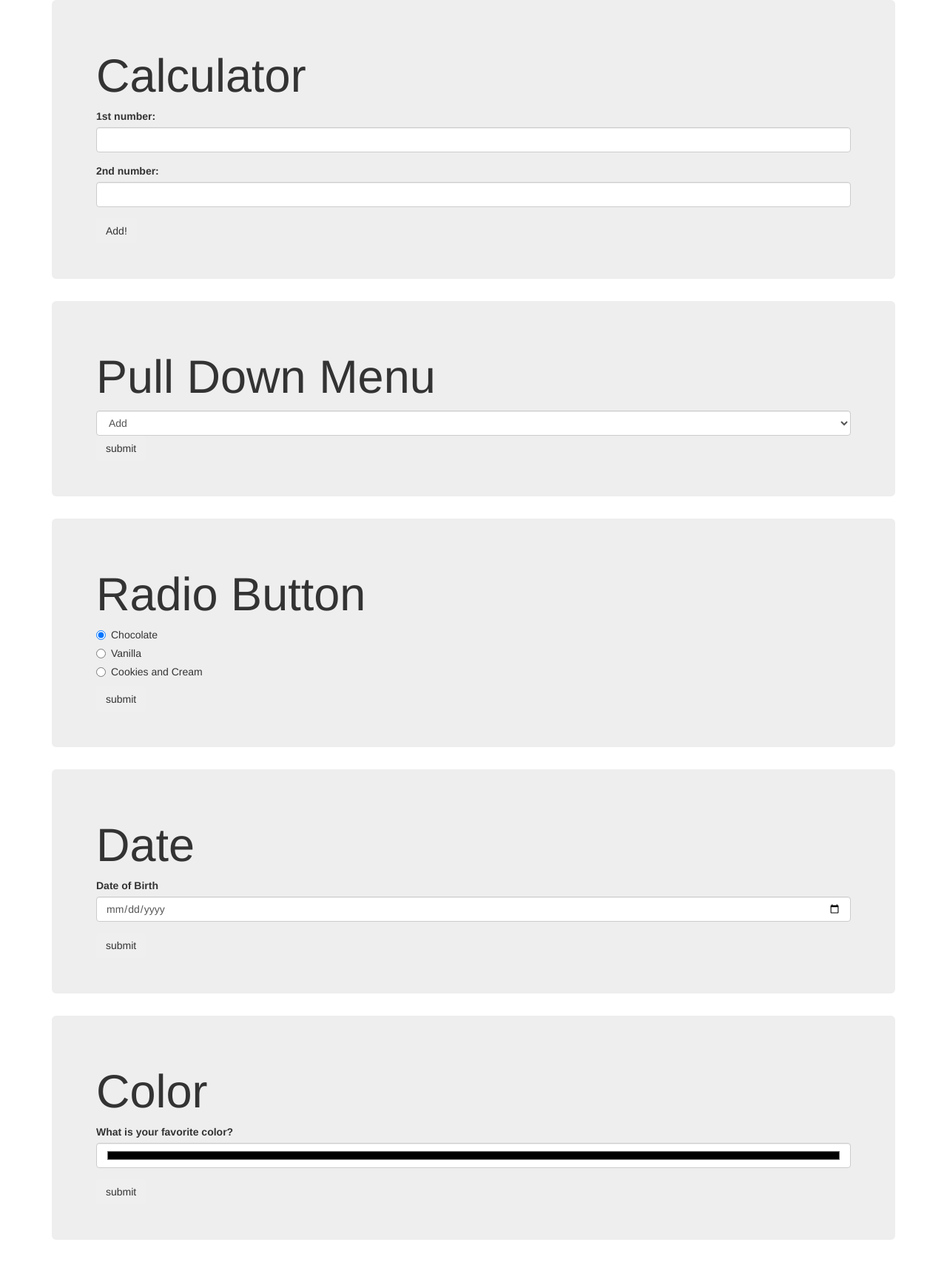
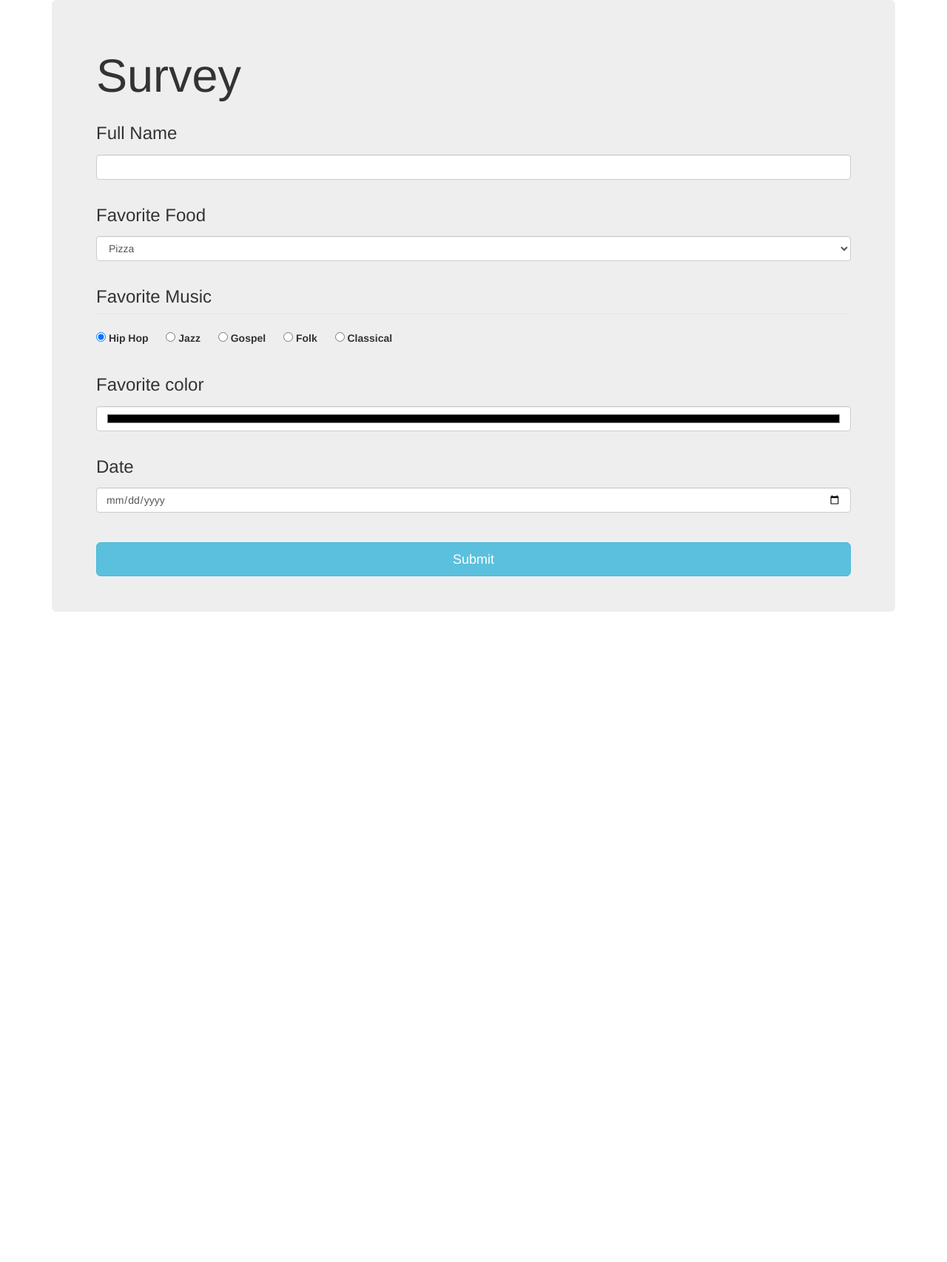
Before and after one commit to ericschoettle/survey, a plain HTML site: page index.html in a window 1280 px wide. Shown: the whole page at 74% size. After the commit the page ends 857 px from the top, so only its background shows below. Drawn offline with Linux system fonts and the light colour scheme.

Commit message:
add text, drop down, radio button, color, and date forms with accompanying javascript.

```diff
--- a/css/styles.css
+++ b/css/styles.css
@@ -0,0 +1,8 @@
+.form-check {
+  display: inline-block;
+  margin-right: 20px;
+}
+
+.btn {
+  margin-top: 40px;
+}
--- a/index.html
+++ b/index.html
@@ -2,100 +2,107 @@
 <html>
   <head>
     <meta charset="utf-8">
-    <link href="css/bootstrap.css" rel="stylesheet" type="text/css">
-    <link href="css/styles.css" rel="stylesheet" type="text/css">
-    <script src="js/jquery-3.2.0.js"></script>
-    <script src="js/scripts.js"></script>
-    <title></title>
+    <title>Survey</title>
+    <link rel="stylesheet" href="css/bootstrap.css">
+    <link rel="stylesheet" href="css/styles.css" media="screen" title="no title" charset="utf-8">
+    <script type="text/javascript" src="js/jquery-3.2.0.js"></script>
+    <script type="text/javascript" src="js/scripts.js"></script>
   </head>
   <body>
     <div class="container">
       <div class="jumbotron">
-        <h1>Calculator</h1>
-        <form id="add">
+        <h1>Survey</h1>
+        <form id="survey">
+
+          <!-- Full Name -->
           <div class="form-group">
-            <label for="add1">1st number:</label>
-            <input id="add1" class="form-control" type="text">
+            <label for="full-name"><h3>Full Name</h3></label>
+            <input id="full-name" type="text" class="form-control">
           </div>
+
+          <!-- Favorite Food -->
+
           <div class="form-group">
-            <label for="add2">2nd number:</label>
-            <input id="add2" class="form-control" type="text">
+            <label for="favorite-foods"><h3>Favorite Food</h3></label>
+            <select class="form-control" id="favorite-foods">
+              <option value="pizza">Pizza</option>
+              <option value="hamburger">Hamburger</option>
+              <option value="salad">Salad</option>
+              <option value="tacos">Tacos</option>
+              <option value="pasta">Pasta</option>
+            </select>
           </div>
-          <button type="submit" class="btn">Add!</button>
-        </form>
-        <div id="output">
 
-        </div>
-      </div>
-    </div>
-    <!-- form type testing -->
 
-    <!-- pull-down menu -->
-    <div class="container">
-      <div class="jumbotron">
-        <h1>Pull Down Menu</h1>
-        <form id="pull-down">
-          <select class="form-control" id="arithmatic-operator">
-            <option value="add" >Add</option> <!-- value isn't needed, but it allows us to use a different value from what the user sees -->
-            <option value="subtract" >Subtract</option>
-            <option value="multiply" >Multiply</option>
-            <option value="divide" >Divide</option>
-          </select>
-          <button type="submit" class="btn">submit</button>
-        </form>
-      </div>
-    </div>
-      <!-- Radio button -->
-    <div class="container">
-      <div class="jumbotron">
-        <h1>Radio Button</h1>
-        <form id="radio-button">
-          <div class="radio">
+          <!-- Favorie Music, bootstrap style-->
+          <fieldset class="form-group">
+            <legend><h3>Favorite Music</h3></legend>
+            <div class="form-check">
+              <label class="form-check-label">
+                <input type="radio" class="form-check-input" value="hip-hop" name="music" checked>
+                Hip Hop
+              </label>
+            </div>
+            <div class="form-check">
+              <label class="form-check-label">
+                <input type="radio" class="form-check-input" value="jazz" name="music">
+                Jazz
+              </label>
+            </div>
+            <div class="form-check">
+              <label class="form-check-label">
+                <input type="radio" class="form-check-input" value="gospel" name="music">
+                Gospel
+              </label>
+            </div>
+            <div class="form-check">
+              <label class="form-check-label">
+                <input type="radio" class="form-check-input" value="folk" name="music">
+                Folk
+              </label>
+            </div>
+            <div class="form-check">
+              <label class="form-check-label">
+                <input type="radio" class="form-check-input" value="classical" name="music">
+                Classical
+              </label>
+            </div>
+          </fieldset>
+
+
+          <!-- favorite music, Epicodus style -->
+          <!-- <div class="radio">
             <label>
-              <input type="radio" name="flavor" value="chocolate" checked>
-              Chocolate
+              <input type="radio" name="music" value="music1" checked>
+              Music1
             </label>
           </div>
           <div class="radio">
             <label>
-              <input type="radio" name="flavor" value="vanilla">
-              Vanilla
+              <input type="radio" name="music" value="Music2">
+              Music2
             </label>
           </div>
           <div class="radio">
             <label>
-              <input type="radio" name="flavor" value="cookiesandcream">
-              Cookies and Cream
+              <input type="radio" name="music" value="Music3">
+              Music3
             </label>
+          </div> -->
+
+          <!-- favorite color -->
+          <div class="form-group">
+            <label for="color"><h3>Favorite color</h3></label>
+            <input id="color" type="color" class="form-control">
           </div>
-          <button type="submit" class="btn">submit</button>
-        </form>
-      </div>
-    </div>
-    <!-- DATE -->
-    <div class="container">
-      <div class="jumbotron">
-        <h1>Date</h1>
-        <form id="date">
+
+          <!-- Date -->
           <div class="form-group">
-            <label for="born">Date of Birth</label>
-            <input id="born" type="date" class="form-control">
+            <label for="date"><h3>Date</h3></label>
+            <input id="date" type="date" class="form-control">
           </div>
-          <button type="submit" class="btn">submit</button>
-        </form>
-      </div>
-    </div>
-
-    <!-- Color -->
-    <div class="container">
-      <div class="jumbotron">
-        <h1>Color</h1>
-        <form id="color-picker">
-          <div class="form-group">
-            <label for="color">What is your favorite color?</label>
-            <input id="color" class="form-control" type="color">
-          </div>
-          <button type="submit" class="btn">submit</button>
+          <!--  their favorite foods, their favorite music, and any other information you feel like. Include all form input types we've covered so far (except checkboxes; we'll learn more about those next week! -->
+          <button type="submit" class="btn btn-info btn-lg btn-block">Submit</button>
         </form>
       </div>
     </div>
--- a/js/scripts.js
+++ b/js/scripts.js
@@ -1,60 +1,24 @@
-// Back-end logic:
-var add = function(number1, number2) {
-  return number1 + number2;
-};
+$(document).ready(function(){
+  $("form#survey").submit(function(event){
+    event.preventDefault();
+    // Full Name
+    var fullName = $("input#full-name").val();
+    console.log(fullName);
 
-var subtract = function(number1, number2) {
-  return number1 - number2;
-};
+    //Favorite Food
+    var food = $("select#favorite-foods").val();
+    console.log(food);
 
-var multiply = function(number1, number2) {
-  return number1 * number2;
-};
+    //Favorite Music
+    var music = $("input:radio[name=music]:checked").val();
+    console.log(music);
 
-var divide = function(number1, number2) {
-  return number1 / number2;
-};
+    //Color
+    var favoriteColor = $("input#color").val();
+    console.log(favoriteColor);
 
-
-// Front-end logic
-$(document).ready(function() {
-  $("form#add").submit(function(event) {
-    event.preventDefault();
-    var number1 = parseFloat($("#add1").val());
-    var number2 = parseFloat($("#add2").val());
-    var result = add(number1, number2);
-    $("#output").text(result);
-  });
-
-  //pull-down-menu
-  $("form#pull-down").submit(function(event) {
-    event.preventDefault();
-    var arithmaticOperator = $("#arithmatic-operator").val();
-    console.log(arithmaticOperator);
-  });
-
-  //radio-button
-  $("form#radio-button").submit(function(event) {
-    event.preventDefault();
-    var flavor = $("input:radio[name=flavor]:checked").val();
-    console.log(flavor);
-  });
-
-  //Date
-  $("form#date").submit(function(event) {
-    event.preventDefault();
-    var date = $("#born").val();
+    //Date
+    var date = $("input#date").val();
     console.log(date);
   });
-
-  //Color
-  $("form#color-picker").submit(function(event) {
-    event.preventDefault();
-    var color = $("#color").val();
-    console.log(color);
-  });
-
-
-
-
 });
```
